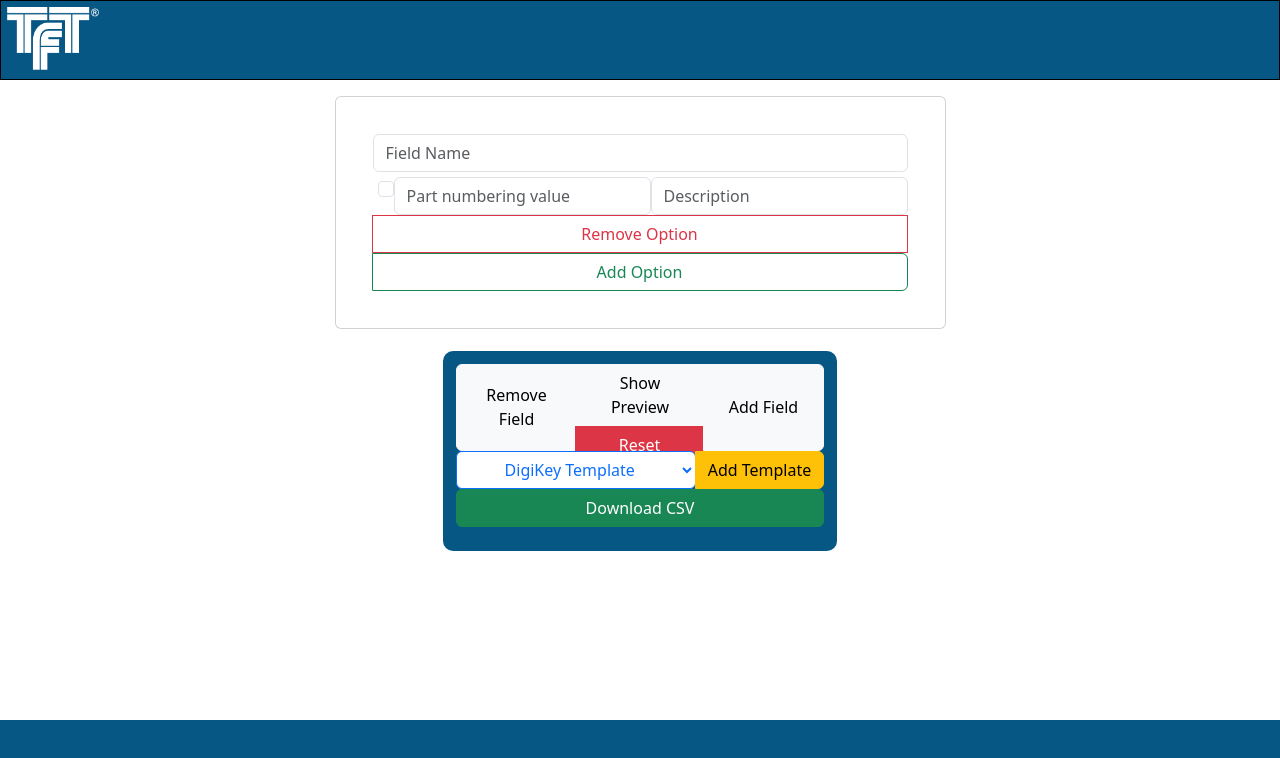
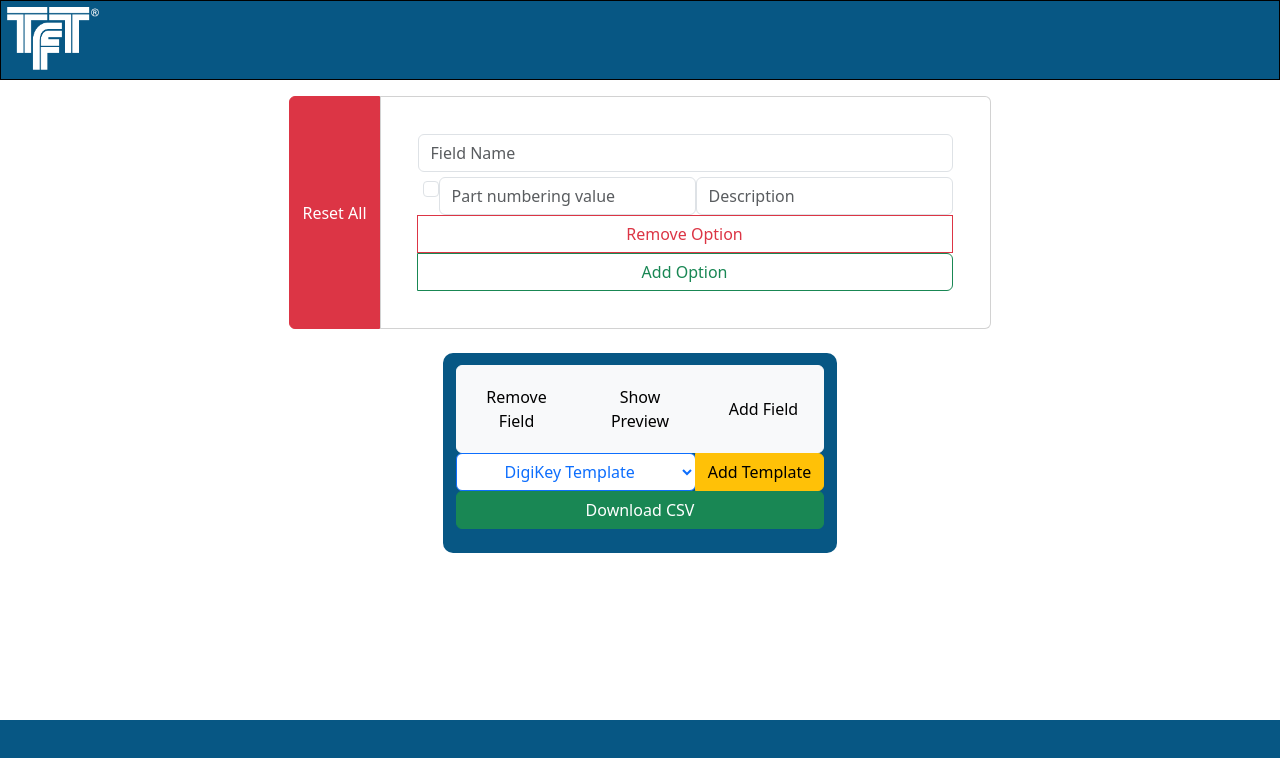
Before and after one commit to jordan-carlson99/pn-creation, a React (Vite) app: page / in a window 1280 px wide. Shown: the top 758 px of the page. Built offline with nearby package versions, Linux system fonts and the light colour scheme.

Commit message:
moved reset button to first card

```diff
--- a/src/App.jsx
+++ b/src/App.jsx
@@ -476,7 +476,28 @@ function App() {
     }
   }
 
-  const fieldElements = [];
+  const fieldElements = [
+    <button
+      id="reset-btn"
+      className="run-btn btn btn-danger"
+      type="button"
+      onClick={resetField}
+      title="Reset all fields"
+    >
+      Reset All
+    </button>,
+  ];
+  // fieldElements.push(
+  //   <button
+  //     id="reset-btn"
+  //     className="run-btn btn btn-danger"
+  //     type="button"
+  //     onClick={resetField}
+  //     title="Reset all fields"
+  //   >
+  //     Reset All
+  //   </button>
+  // );
   fields.forEach((field, i) => {
     for (let param in field) {
       fieldElements.push(
@@ -534,7 +555,7 @@ function App() {
             >
               Show Preview
             </button>
-            <button
+            {/* <button
               id="reset-btn"
               className="run-btn btn btn-danger"
               type="button"
@@ -542,7 +563,7 @@ function App() {
               title="Reset all fields"
             >
               Reset
-            </button>
+            </button> */}
           </div>
           <button
             type="button"
--- a/src/index.css
+++ b/src/index.css
@@ -126,6 +126,17 @@ body {
   flex-direction: column;
 }
 
+#reset-btn {
+  margin-bottom: 2%;
+  border-top-right-radius: 0px;
+  border-bottom-right-radius: 0px;
+}
+
+#pn-card-col-0 {
+  border-top-left-radius: 0px;
+  border-bottom-left-radius: 0px;
+}
+
 #preview-btn {
   width: 100%;
 }
--- a/src/pnField.jsx
+++ b/src/pnField.jsx
@@ -73,7 +73,7 @@ export function PNField(props) {
   }
 
   return (
-    <div className="pn-field-container card">
+    <div className="pn-field-container card" id={`pn-card-col-${props.col}`}>
       <div className="column btn-group" key={props.col}>
         <input
           type="text"
```
